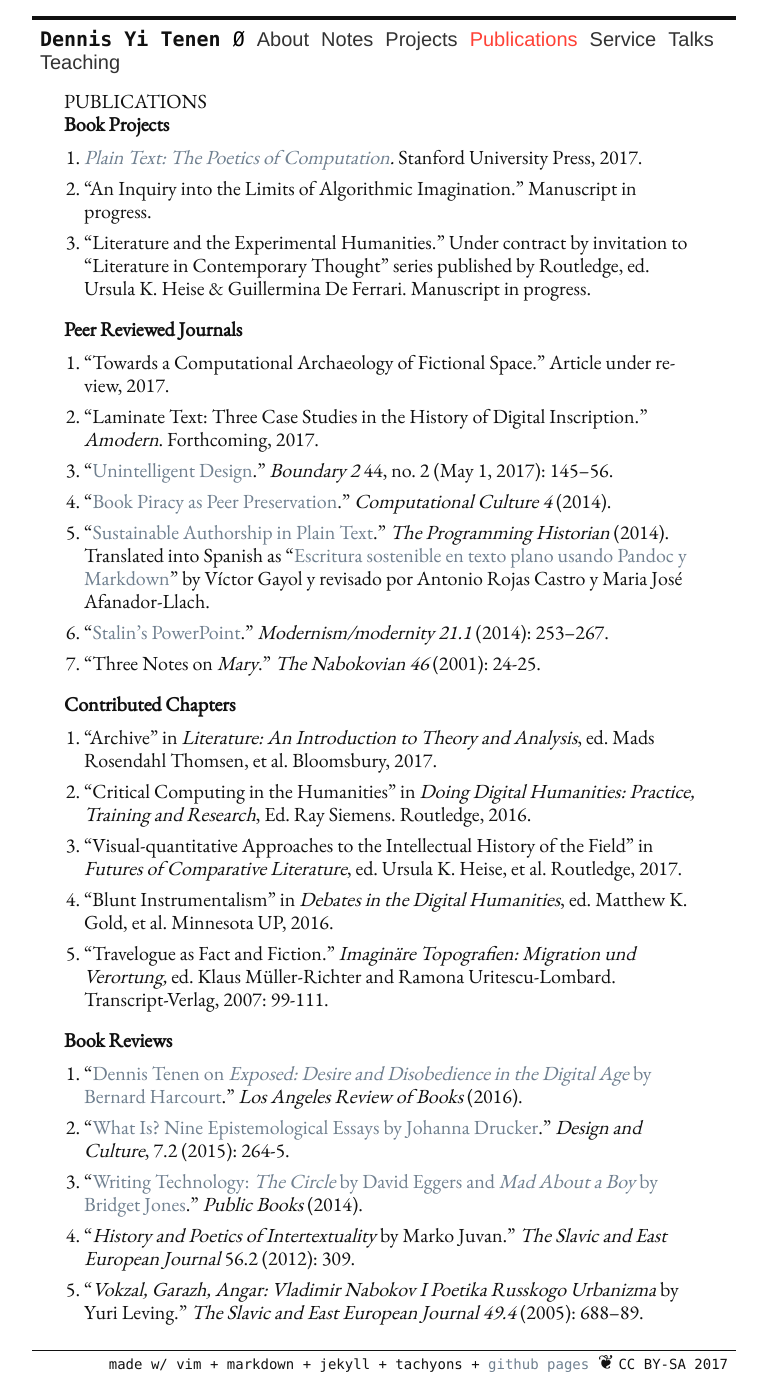
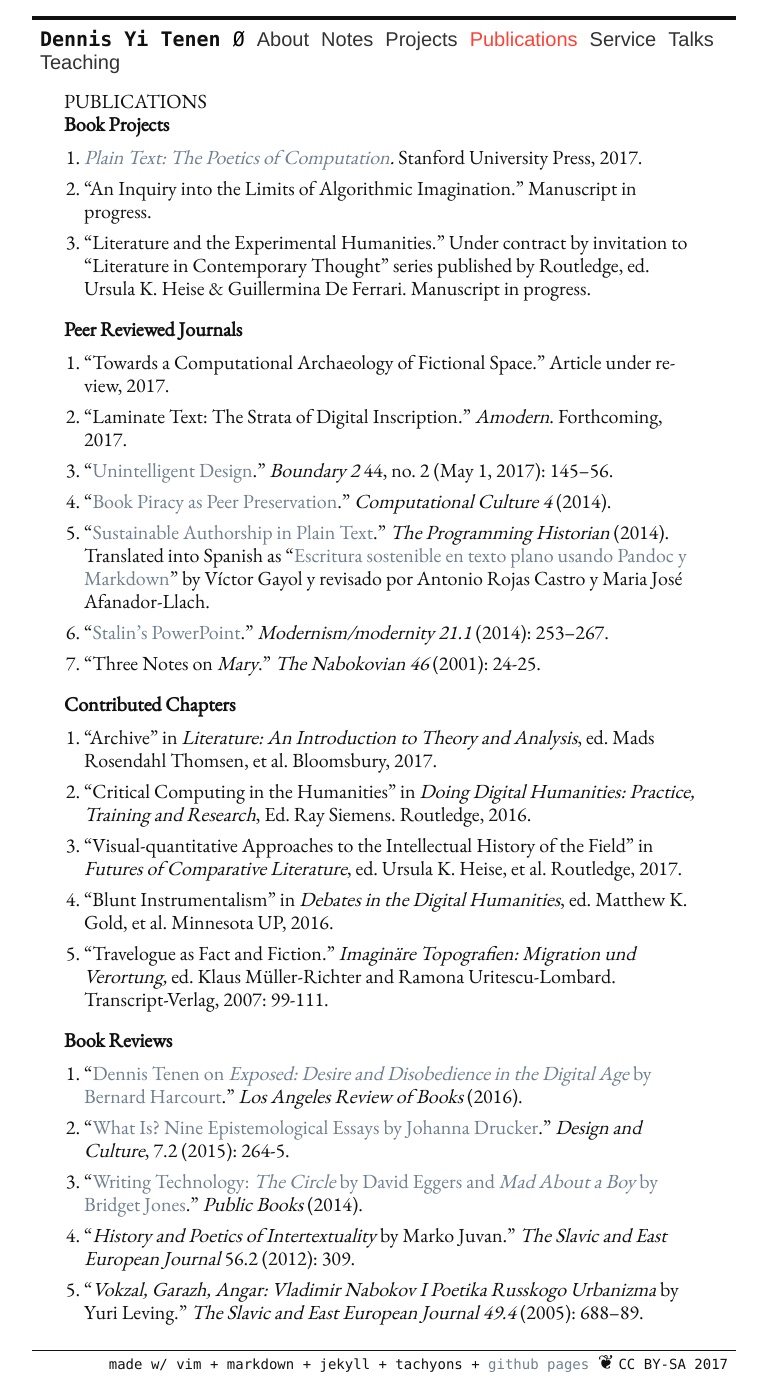
Before and after one commit to denten/denten.github.io, a Jekyll site: the page built from _pages/publications.md, in a window 1280 px wide. Shown: the whole page, without its empty margins (256-1023 px from the left). Built offline with Jekyll 4.4.1, drawn with Linux system fonts in a browser that asks for light colours; nearby versions of some CDN libraries; library files that are not in the unit come from our copies.

Commit message:
update the paper titles

```diff
--- a/_includes/CV/04-publications.md
+++ b/_includes/CV/04-publications.md
@@ -15,7 +15,7 @@ Ursula K. Heise & Guillermina De Ferrari. Manuscript in progress.
 
 1. "Towards a Computational Archaeology of Fictional Space." Article under
    review, 2017.
-2. "Laminate Text: Three Case Studies in the History of Digital Inscription."
+2. "Laminate Text: The Strata of Digital Inscription."
    *Amodern*. Forthcoming, 2017.
 3. “[Unintelligent
    Design](http://boundary2.dukejournals.org/content/44/2/145.abstract).”
```
